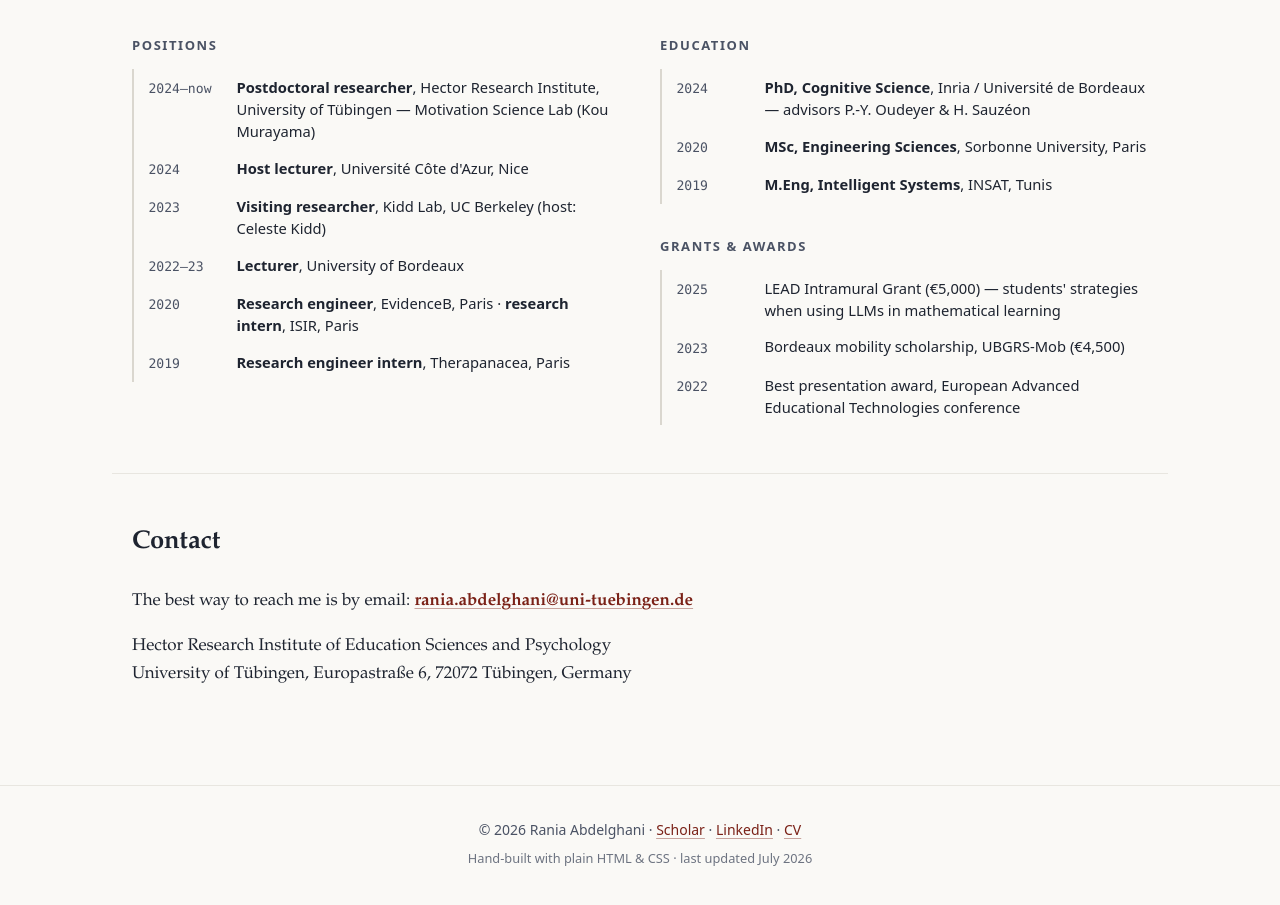
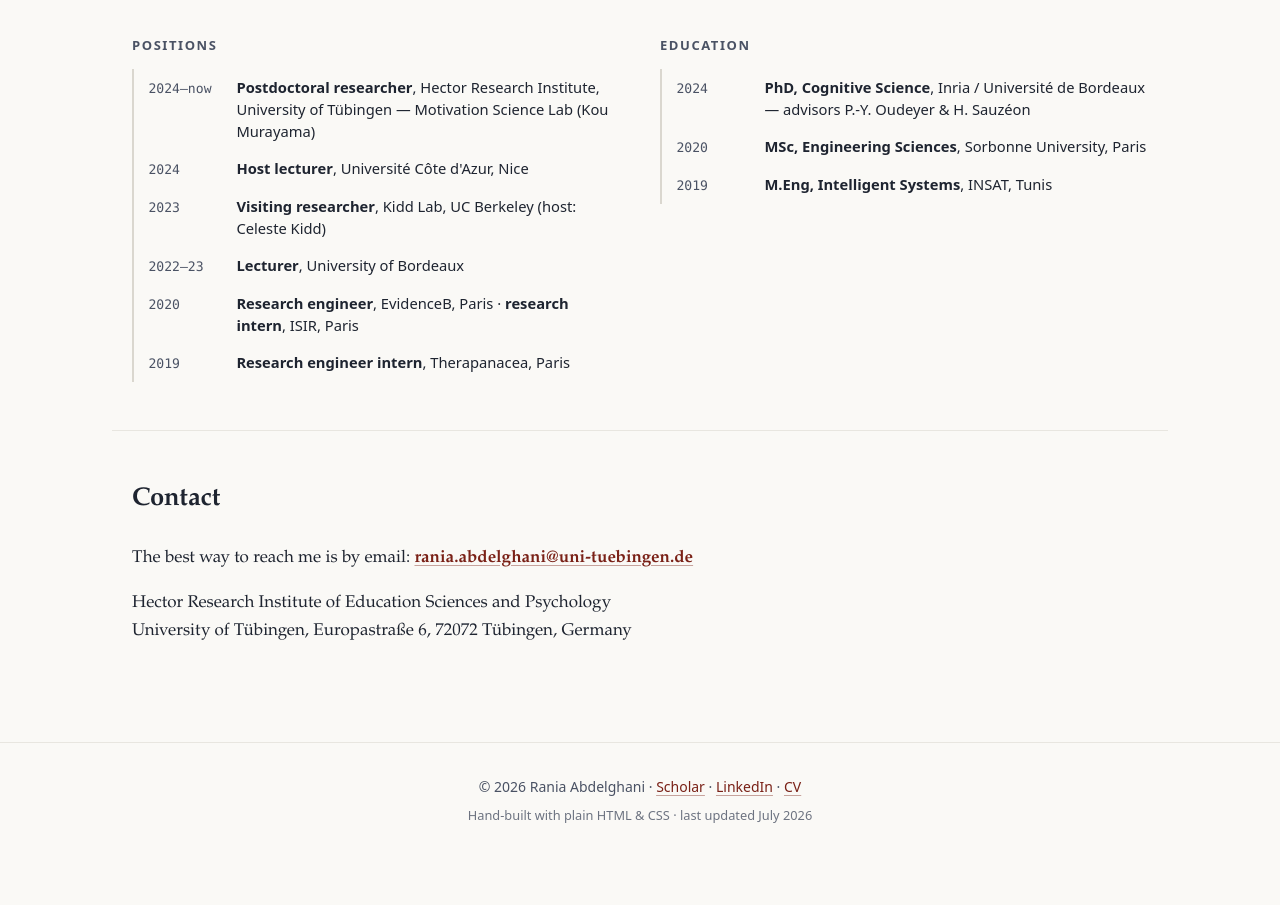
Before and after one commit to RaniaAbdelghani/raniaabdelghani.github.io, a plain HTML site: page index.html in a window 1280 px wide. Shown: the part 4203-5108 px from the top of the page. After the commit the page ends 5075 px from the top, so only its background shows below. Drawn offline with Linux system fonts and the light colour scheme.

Commit message:
content: remove grants and awards subsection

```diff
--- a/index.html
+++ b/index.html
@@ -239,12 +239,6 @@
           <li><span class="tl-when">2020</span><div><strong>MSc, Engineering Sciences</strong>, Sorbonne University, Paris</div></li>
           <li><span class="tl-when">2019</span><div><strong>M.Eng, Intelligent Systems</strong>, INSAT, Tunis</div></li>
         </ul>
-        <h3 class="subhead">Grants &amp; awards</h3>
-        <ul class="timeline">
-          <li><span class="tl-when">2025</span><div>LEAD Intramural Grant (€5,000) — students' strategies when using LLMs in mathematical learning</div></li>
-          <li><span class="tl-when">2023</span><div>Bordeaux mobility scholarship, UBGRS-Mob (€4,500)</div></li>
-          <li><span class="tl-when">2022</span><div>Best presentation award, European Advanced Educational Technologies conference</div></li>
-        </ul>
       </div>
     </div>
   </section>
```
